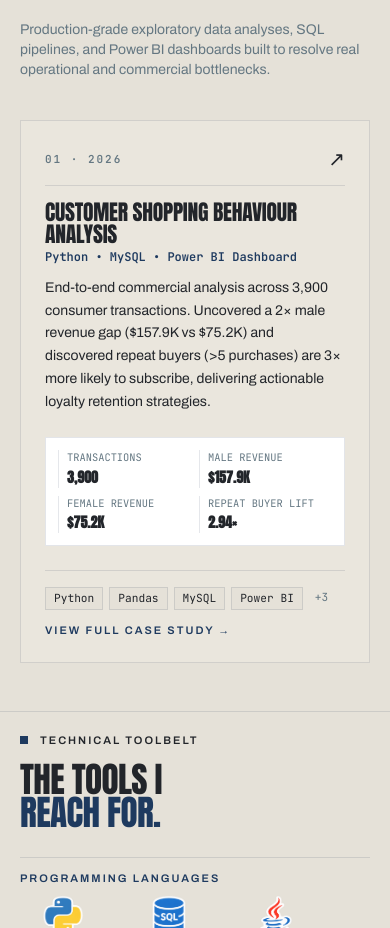
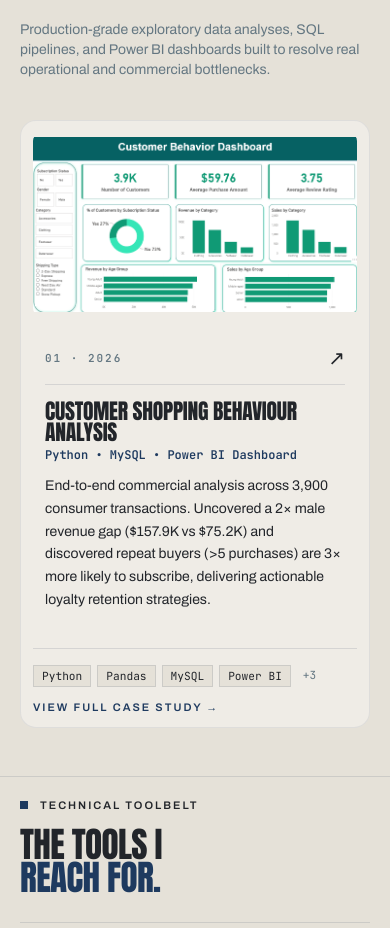
Before and after one commit to lochanhavalimane-pixel/Data_Analyst_Portfolio, a React (Vite) app: page / in a window 390 px wide. Shown: the part 2900-3828 px from the top of the page. Built offline with nearby package versions, Linux system fonts and the light colour scheme.

Commit message:
Updated project card design and layout

```diff
--- a/src/components/ProjectModal.jsx
+++ b/src/components/ProjectModal.jsx
@@ -34,9 +34,9 @@ export default function ProjectModal({ project, onClose }) {
   if (!project) return null;
 
   return (
-    <div className="fixed inset-0 z-50 flex max-w-[100vw] items-center justify-center overflow-x-hidden overflow-y-auto bg-ink/80 backdrop-blur-sm p-0 sm:p-6">
+    <div className="fixed inset-0 z-50 flex max-w-[100vw] items-center justify-center overflow-x-hidden overflow-y-auto overscroll-y-contain bg-ink/80 backdrop-blur-sm p-0 sm:p-6">
       <div
-        className="relative w-[95%] max-w-full max-h-[90vh] overflow-x-hidden overflow-y-auto border border-ink bg-cream p-3 text-ink shadow-2xl sm:w-full sm:max-w-4xl sm:p-10"
+        className="relative w-[95%] max-w-full max-h-[90vh] overflow-x-hidden overflow-y-auto overscroll-y-contain border border-ink bg-cream p-3 text-ink shadow-2xl sm:w-full sm:max-w-4xl sm:p-10"
         onScroll={handleModalScroll}
         role="dialog"
         aria-modal="true"
--- a/src/components/Projects.jsx
+++ b/src/components/Projects.jsx
@@ -1,4 +1,5 @@
 import React, { useState } from "react";
+import dashboardImg from "../assets/Screenshot (368).png";
 import { projectsData } from "../data/projectsData";
 import ProjectModal from "./ProjectModal";
 import ScrollReveal, { RevealItem } from "./ScrollReveal";
@@ -37,9 +38,13 @@ export default function Projects() {
             <RevealItem
               key={project.id}
               as="article"
-              className="group relative flex flex-col justify-between border border-rule bg-cream-card p-6 sm:p-8 cursor-pointer transition-all duration-300 hover:border-ink hover:shadow-md"
+              className="group relative flex h-auto flex-col justify-between rounded-2xl border border-neutral-300/60 bg-[#EFECE6] p-3 cursor-pointer transition-all duration-300 hover:border-ink hover:shadow-md"
               onClick={() => setActiveProject(project)}
             >
+              <div className="w-full aspect-[16/9] overflow-hidden rounded-lg mb-4">
+                <img src={dashboardImg} alt="Customer Behavior Dashboard" className="w-full h-full object-contain mx-auto" />
+              </div>
+              <div className="p-3">
               <div>
                 <div className="flex items-center justify-between border-b border-rule pb-3">
                   <span className="eyebrow text-xs font-mono text-muted">
@@ -61,14 +66,7 @@ export default function Projects() {
                   {project.summary}
                 </p>
 
-                <div className="mt-6 grid grid-cols-2 sm:grid-cols-4 gap-2 bg-white p-3 border border-rule">
-                  {project.metrics.map((m, i) => (
-                    <div key={i} className="border-l border-primary/50 pl-2">
-                      <span className="text-[0.65rem] font-mono text-muted uppercase block">{m.label}</span>
-                      <span className="text-sm font-display text-ink font-bold block mt-0.5">{m.val}</span>
-                    </div>
-                  ))}
-                </div>
+              </div>
               </div>
 
               <div className="mt-6 pt-4 border-t border-rule flex flex-wrap items-center justify-between gap-3">
```
Also changed, not shown: src/assets/Screenshot (368).png (added).
